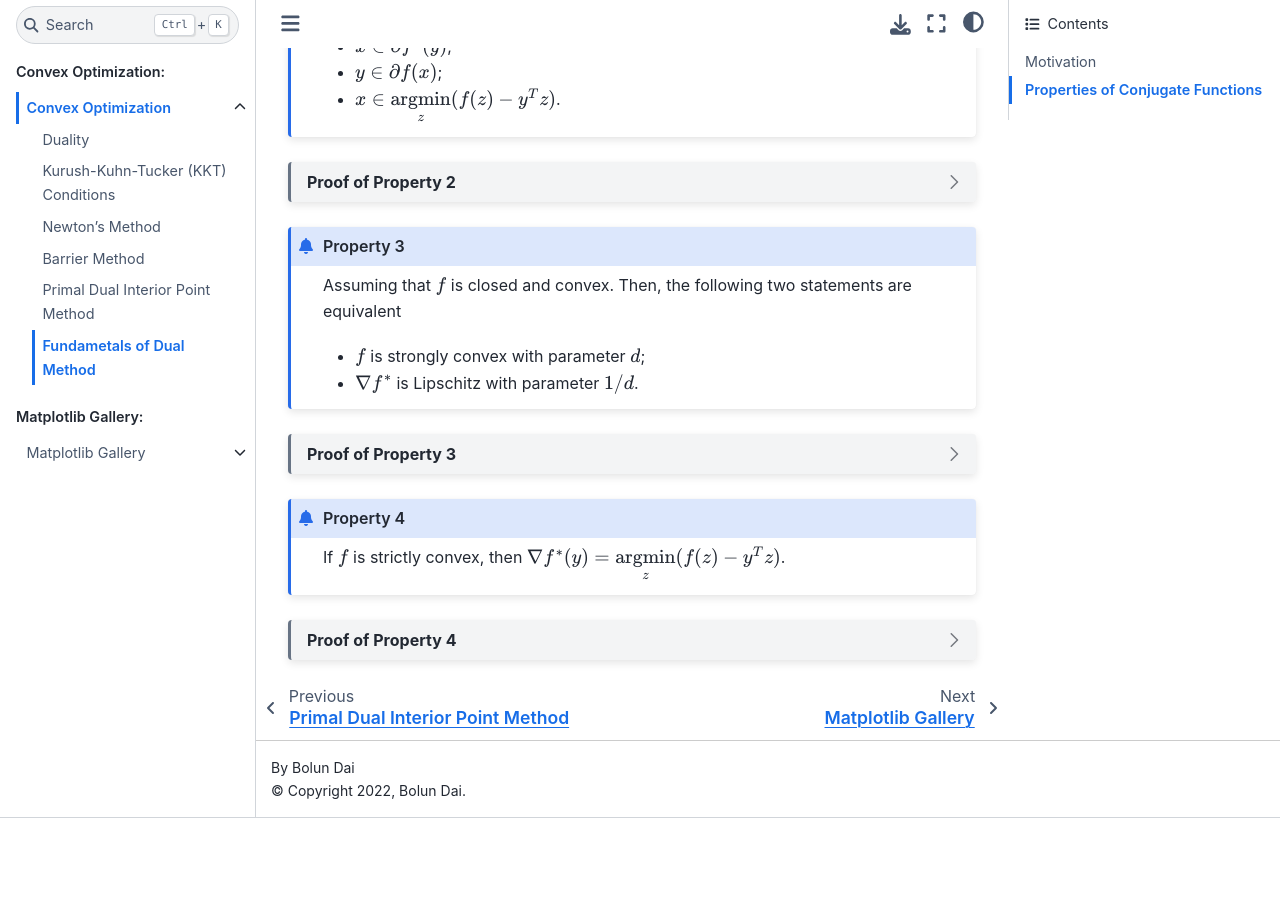
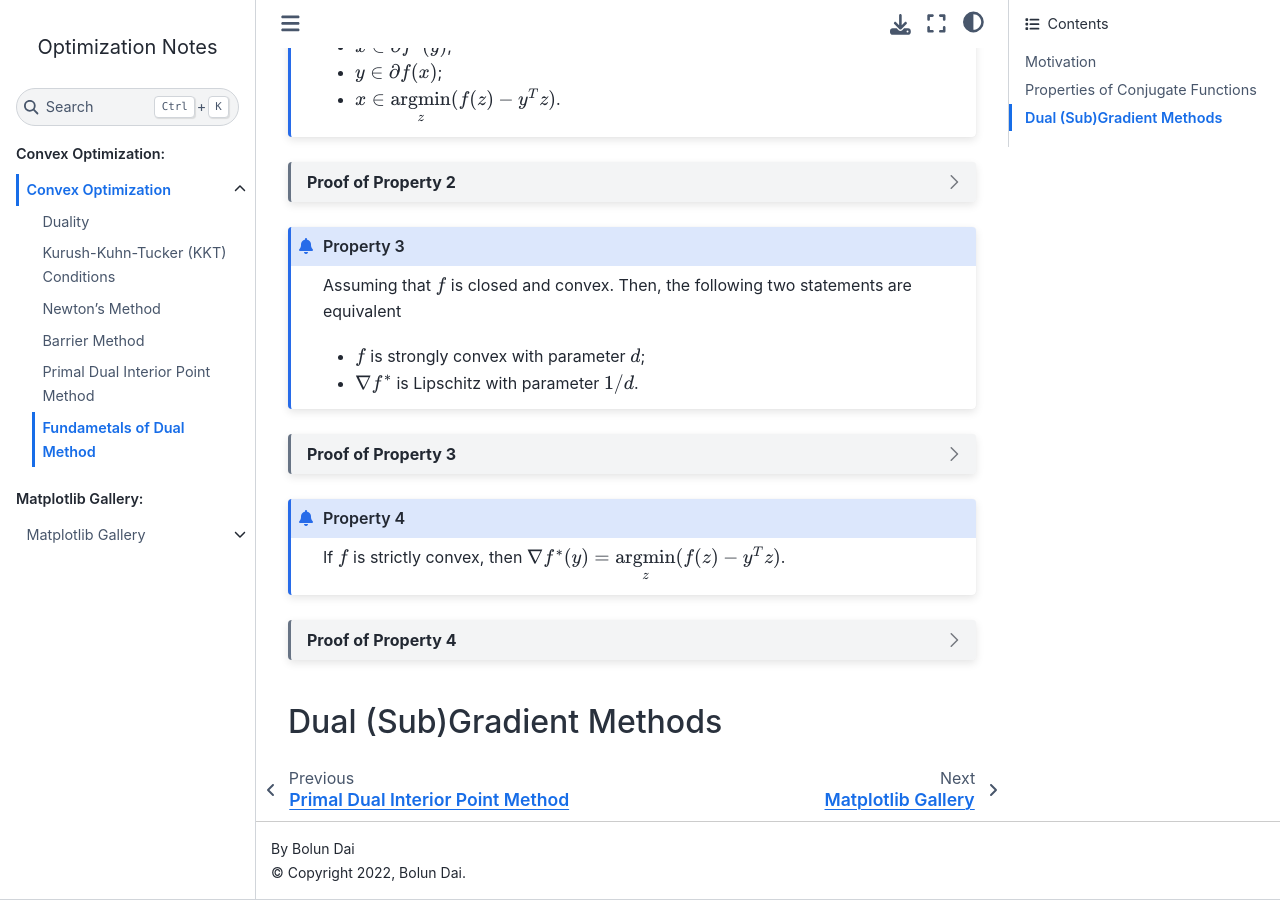
Before and after one commit to BolunDai0216/OptimizationNotes, a Sphinx documentation site: the page built from docs/source/convex_optimization/dual_methods.md, in a window 1280 px wide and 900 px high, scrolled down 1777 px. Built offline with Sphinx 7.4.7 and the Sphinx Book theme 1.1.4, drawn with Linux system fonts in a browser that asks for light colours; before the commit the page ends 2595 px from its top, so only the background shows below that; some of the changed lines change nothing that is shown.

Commit message:
updated dual methods

````diff
--- a/docs/source/convex_optimization/dual_methods.md
+++ b/docs/source/convex_optimization/dual_methods.md
@@ -147,8 +147,8 @@
 
 $$
 \begin{align}
-    x_u^* &= \underset{z}{\mathrm{argmin}}(f(x) - u^Tx) = \nabla f^*(u)\\
-    x_v^* &= \underset{z}{\mathrm{argmin}}(f(x) - v^Tx) = \nabla f^*(v).
+    x_u^\star &= \underset{z}{\mathrm{argmin}}(f(x) - u^Tx) = \nabla f^*(u)\\
+    x_v^\star &= \underset{z}{\mathrm{argmin}}(f(x) - v^Tx) = \nabla f^*(v).
 \end{align}
 $$
 
@@ -187,3 +187,5 @@
 ```{dropdown} Proof of Property 4
 Since $f$ is strictly convex, then $f(z) - y^Tz$ would also be strictly convex over $z$. Then, for the strictly convex function $f(z) - y^Tz$ we would have a unique minimizer. TBC.
 ```
+
+## Dual (Sub)Gradient Methods
````
